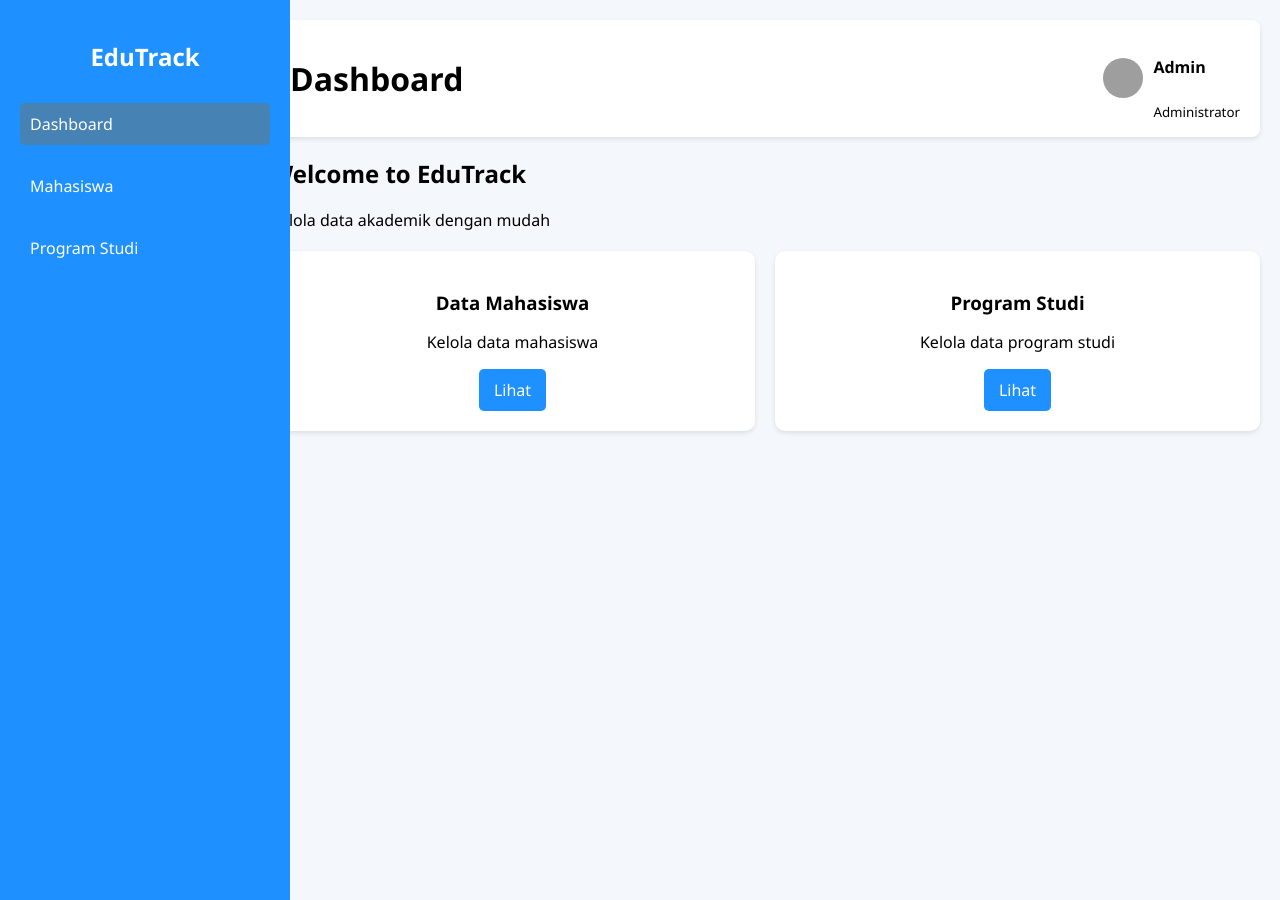
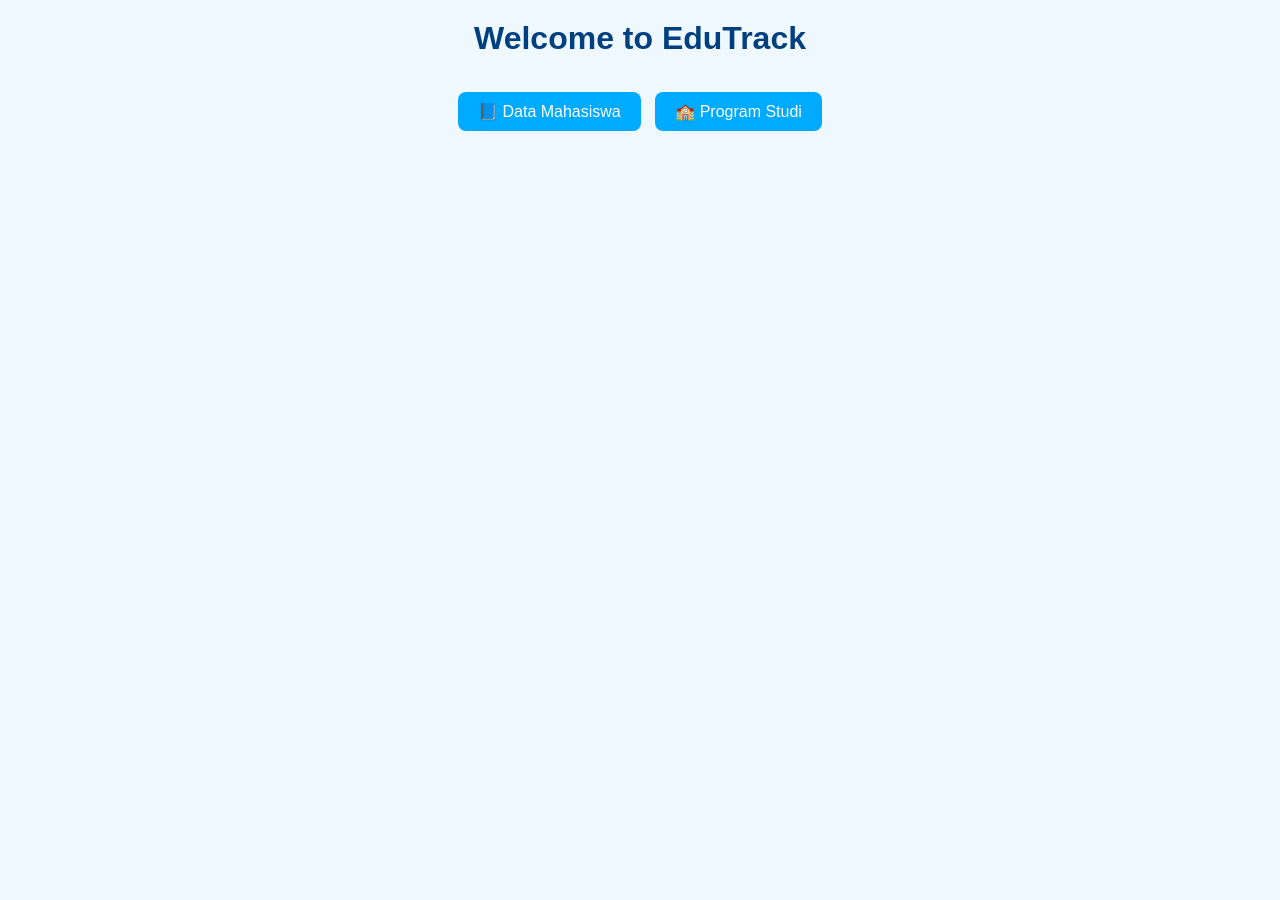
Before and after one commit to lulualaila/EduTrack, a PHP site: page / in a window 1280 px wide. Run offline with PHP 8.4, Linux system fonts and the light colour scheme; grey boxes are pictures that could not be loaded.

Commit message:
add new changes

```diff
--- a/css/style.css
+++ b/css/style.css
@@ -1,104 +1,48 @@
 body {
+  font-family: Arial, sans-serif;
+  background-color: #f0f8ff;
+  color: #003366;
   margin: 0;
-  font-family: 'Segoe UI', Tahoma, Geneva, Verdana, sans-serif;
-  background: #f4f7fc;
-  display: flex;
-}
-
-.sidebar {
-  width: 250px;
-  background: #1e90ff;
-  color: #fff;
-  height: 100vh;
-  position: fixed;
-  padding: 20px;
-}
-
-.sidebar h2 {
-  text-align: center;
-  margin-bottom: 30px;
-}
-
-.sidebar ul {
-  list-style: none;
   padding: 0;
 }
 
-.sidebar ul li {
-  margin: 20px 0;
-}
-
-.sidebar ul li a {
-  color: #fff;
-  text-decoration: none;
-  font-size: 16px;
-  padding: 10px;
-  display: block;
-  border-radius: 5px;
-  transition: 0.3s;
-}
-
-.sidebar ul li a:hover,
-.sidebar ul li a.active {
-  background: #4682b4;
-}
-
-.main-content {
-  margin-left: 250px;
-  padding: 20px;
-  flex-grow: 1;
-}
-
-header {
-  display: flex;
-  justify-content: space-between;
-  align-items: center;
-  background: #fff;
-  padding: 15px 20px;
-  border-radius: 8px;
-  margin-bottom: 20px;
-  box-shadow: 0 2px 5px rgba(0,0,0,0.1);
-}
-
-.user-wrapper {
-  display: flex;
-  align-items: center;
-}
-
-.user-wrapper img {
-  border-radius: 50%;
-  margin-right: 10px;
-}
-
-.cards {
-  display: grid;
-  grid-template-columns: repeat(2, 1fr);
-  gap: 20px;
+h1, h2 {
+  color: #004080;
+  text-align: center;
   margin-top: 20px;
 }
 
-.card {
-  background: #fff;
-  padding: 20px;
-  border-radius: 10px;
-  box-shadow: 0 2px 5px rgba(0,0,0,0.1);
-  text-align: center;
+.container {
+  width: 80%;
+  margin: 30px auto;
 }
 
-.card h3 {
-  margin-bottom: 10px;
-}
-
-.btn {
+a.button {
   display: inline-block;
-  background: #1e90ff;
-  color: #fff;
-  padding: 10px 15px;
-  border-radius: 5px;
+  background-color: #00aaff;
+  color: white;
+  padding: 10px 20px;
+  margin: 5px;
+  border-radius: 8px;
   text-decoration: none;
   transition: 0.3s;
 }
 
-.btn:hover {
-  background: #4682b4;
+a.button:hover {
+  background-color: #0077cc;
 }
+
+table {
+  width: 100%;
+  border-collapse: collapse;
+  margin-top: 20px;
+}
+
+table, th, td {
+  border: 1px solid #004080;
+}
+
+th, td {
+  padding: 10px;
+  text-align: center;
+}
--- a/index.php
+++ b/index.php
@@ -1,50 +1,15 @@
-<?php include 'db.php'; ?>
 <!DOCTYPE html>
 <html lang="en">
 <head>
   <meta charset="UTF-8">
   <title>EduTrack Dashboard</title>
-  <link rel="stylesheet" href="style.css">
+  <link rel="stylesheet" href="css/style.css">
 </head>
 <body>
-  <div class="sidebar">
-    <h2>EduTrack</h2>
-    <ul>
-      <li><a href="index.php" class="active">Dashboard</a></li>
-      <li><a href="mahasiswa/index.php">Mahasiswa</a></li>
-      <li><a href="programstudi/index.php">Program Studi</a></li>
-    </ul>
-  </div>
-
-  <div class="main-content">
-    <header>
-      <h1>Dashboard</h1>
-      <div class="user-wrapper">
-        <img src="https://ui-avatars.com/api/?name=Admin" alt="user" width="40px" height="40px">
-        <div>
-          <h4>Admin</h4>
-          <small>Administrator</small>
-        </div>
-      </div>
-    </header>
-
-    <main>
-      <h2>Welcome to EduTrack</h2>
-      <p>Kelola data akademik dengan mudah</p>
-
-      <div class="cards">
-        <div class="card">
-          <h3>Data Mahasiswa</h3>
-          <p>Kelola data mahasiswa</p>
-          <a href="mahasiswa/index.php" class="btn">Lihat</a>
-        </div>
-        <div class="card">
-          <h3>Program Studi</h3>
-          <p>Kelola data program studi</p>
-          <a href="programstudi/index.php" class="btn">Lihat</a>
-        </div>
-      </div>
-    </main>
+  <h1>Welcome to EduTrack</h1>
+  <div class="container" style="text-align:center;">
+    <a href="mahasiswa/index.php" class="button">📘 Data Mahasiswa</a>
+    <a href="programstudi/index.php" class="button">🏫 Program Studi</a>
   </div>
 </body>
 </html>
```
